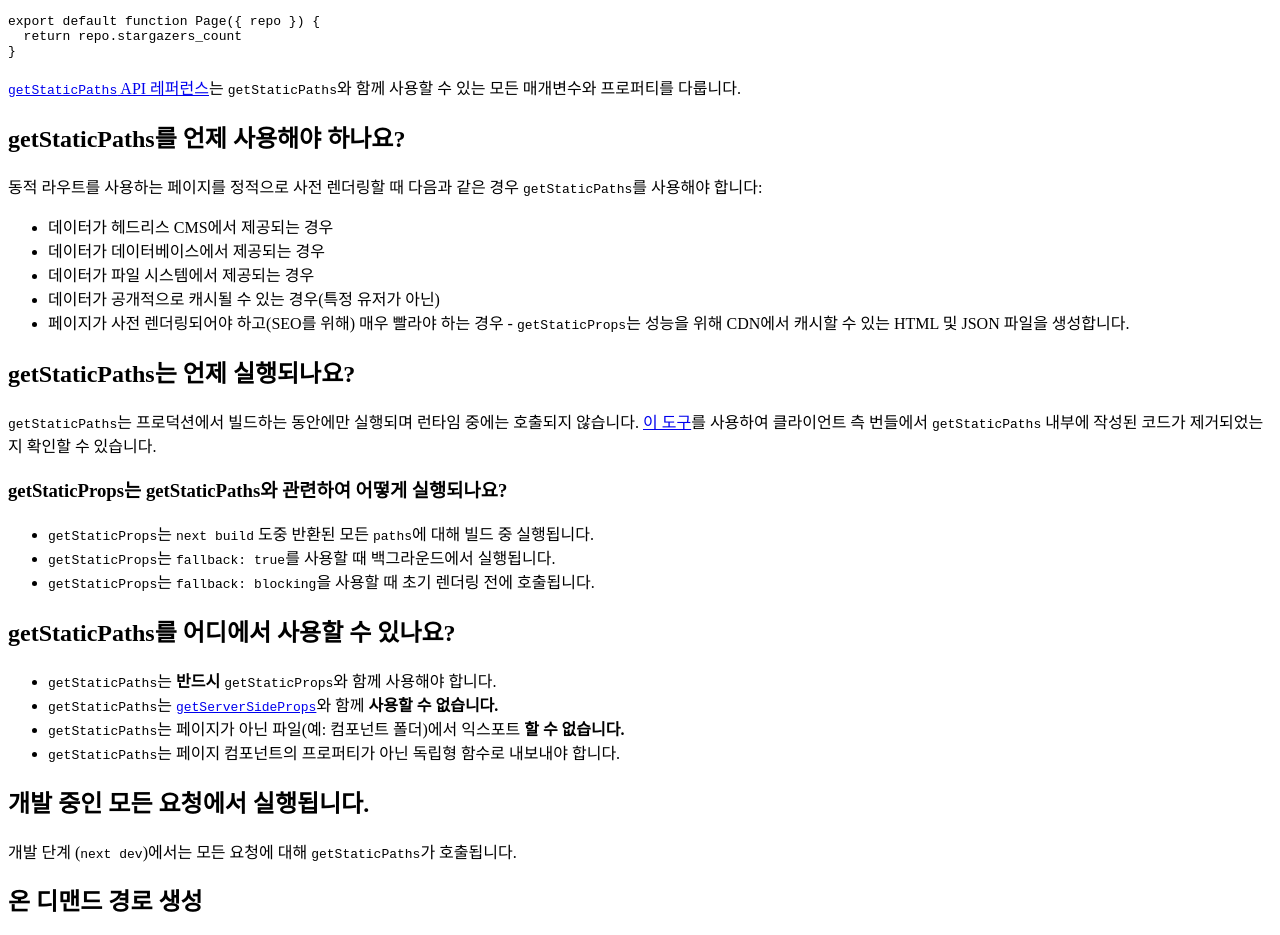
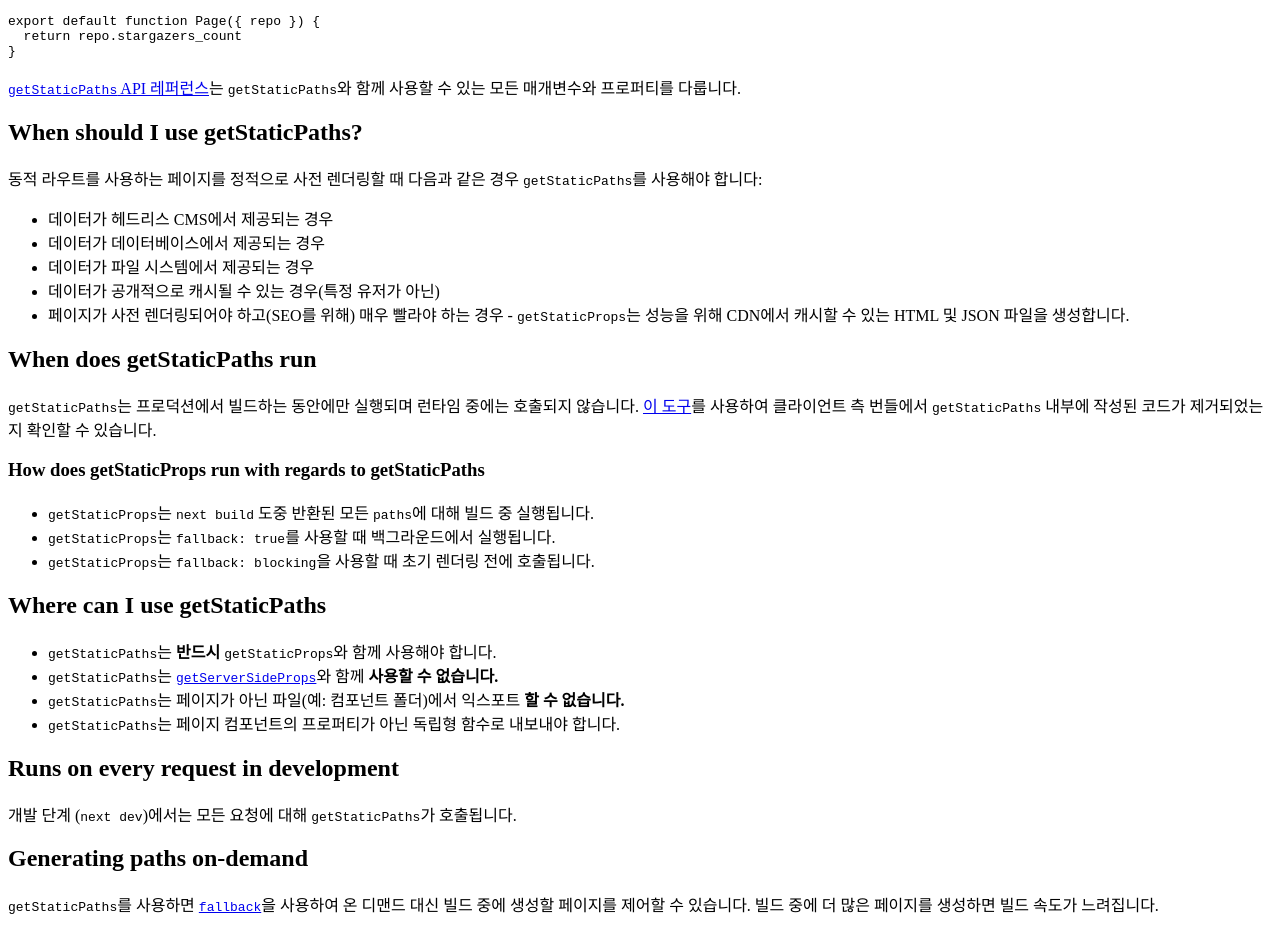
Before and after one commit to luciancah/nextjs-ko, a Next.js app: page /docs/pages/building-your-application/data-fetching/get-static-paths in a window 1280 px wide. Shown: the part 1015-1950 px from the top of the page. Built offline with nearby package versions, Linux system fonts and the light colour scheme.

Commit message:
[#34] docs: get-static-paths 번역 heading 복구

```diff
--- a/pages/docs/pages/building-your-application/data-fetching/get-static-paths.mdx
+++ b/pages/docs/pages/building-your-application/data-fetching/get-static-paths.mdx
@@ -78,7 +78,7 @@ export default function Page({ repo }) {
 
 [`getStaticPaths` API 레퍼런스](/docs/pages/api-reference/functions/get-static-paths)는 `getStaticPaths`와 함께 사용할 수 있는 모든 매개변수와 프로퍼티를 다룹니다.
 
-## getStaticPaths를 언제 사용해야 하나요?
+## When should I use getStaticPaths?
 
 동적 라우트를 사용하는 페이지를 정적으로 사전 렌더링할 때 다음과 같은 경우 `getStaticPaths`를 사용해야 합니다:
 
@@ -88,28 +88,28 @@ export default function Page({ repo }) {
 - 데이터가 공개적으로 캐시될 수 있는 경우(특정 유저가 아닌)
 - 페이지가 사전 렌더링되어야 하고(SEO를 위해) 매우 빨라야 하는 경우 - `getStaticProps`는 성능을 위해 CDN에서 캐시할 수 있는 HTML 및 JSON 파일을 생성합니다.
 
-## getStaticPaths는 언제 실행되나요?
+## When does getStaticPaths run
 
 `getStaticPaths`는 프로덕션에서 빌드하는 동안에만 실행되며 런타임 중에는 호출되지 않습니다. [이 도구](https://next-code-elimination.vercel.app/)를 사용하여 클라이언트 측 번들에서 `getStaticPaths` 내부에 작성된 코드가 제거되었는지 확인할 수 있습니다.
 
-### getStaticProps는 getStaticPaths와 관련하여 어떻게 실행되나요?
+### How does getStaticProps run with regards to getStaticPaths
 
 - `getStaticProps`는 `next build` 도중 반환된 모든 `paths`에 대해 빌드 중 실행됩니다.
 - `getStaticProps`는 `fallback: true`를 사용할 때 백그라운드에서 실행됩니다.
 - `getStaticProps`는 `fallback: blocking`을 사용할 때 초기 렌더링 전에 호출됩니다.
 
-## getStaticPaths를 어디에서 사용할 수 있나요?
+## Where can I use getStaticPaths
 
 - `getStaticPaths`는 **반드시** `getStaticProps`와 함께 사용해야 합니다.
 - `getStaticPaths`는 [`getServerSideProps`](/docs/pages/building-your-application/data-fetching/get-server-side-props)와 함께 **사용할 수 없습니다.**
 - `getStaticPaths`는 페이지가 아닌 파일(예: 컴포넌트 폴더)에서 익스포트 **할 수 없습니다.**
 - `getStaticPaths`는 페이지 컴포넌트의 프로퍼티가 아닌 독립형 함수로 내보내야 합니다.
 
-## 개발 중인 모든 요청에서 실행됩니다.
+## Runs on every request in development
 
 개발 단계 (`next dev`)에서는 모든 요청에 대해 `getStaticPaths`가 호출됩니다.
 
-## 온 디맨드 경로 생성
+## Generating paths on-demand
 
 `getStaticPaths`를 사용하면 [`fallback`](/docs/pages/api-reference/functions/get-static-paths#fallback-blocking)을 사용하여 온 디맨드 대신 빌드 중에 생성할 페이지를 제어할 수 있습니다. 빌드 중에 더 많은 페이지를 생성하면 빌드 속도가 느려집니다.
 
```
